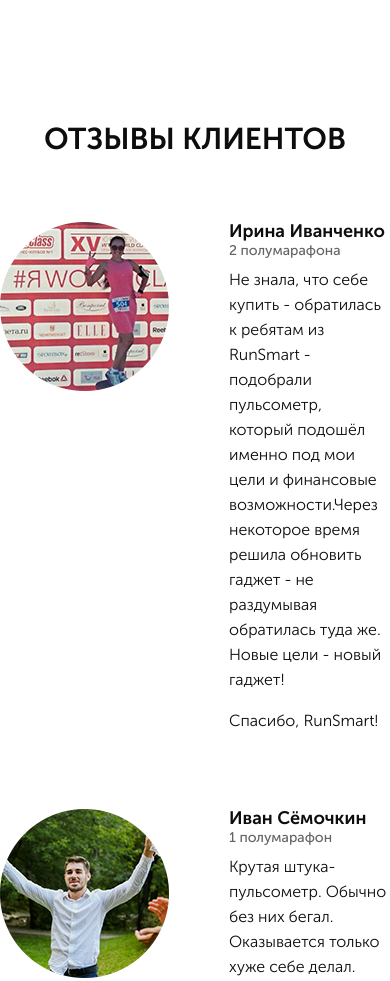
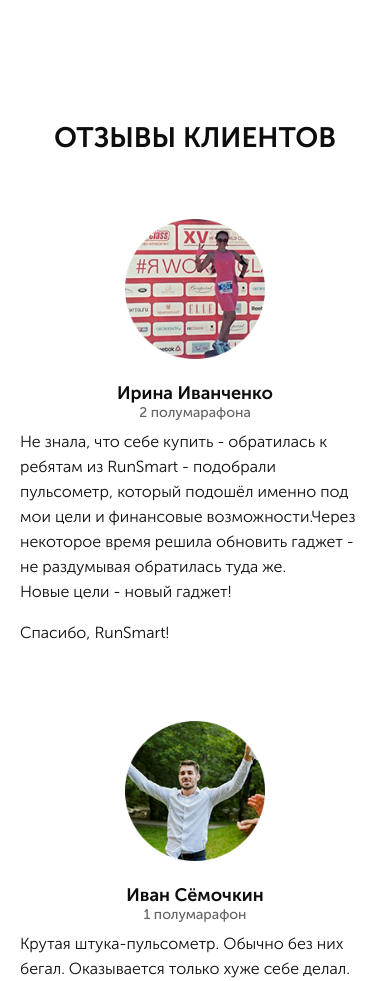
Before and after one commit to ustymbeshlei/project_pulse, a website: page src/index.html in a window 390 px wide. Shown: the part 6019-7000 px from the top of the page. Drawn offline with nearby package versions, Linux system fonts and the light colour scheme.

Commit message:
added adaptationfor reviews block

```diff
--- a/src/index.html
+++ b/src/index.html
@@ -357,7 +357,7 @@
     <section class="review">
         <div class="container">
             <h2 class="title">отзывы клиентов</h2>
-            <div class="review_customers">
+            <div class="review__customers">
                 <div class="review__customer">
                     <img src="img/reviews/photo_1.png" alt="photo_1">
                     <div class="review__customer__item">
--- a/src/sass/base/_media.scss
+++ b/src/sass/base/_media.scss
@@ -140,6 +140,17 @@
             .catalog__content {
                 justify-content: center;
             }
+
+        }
+    }
+    .review {
+        &__customers {
+            max-width: 650px;
+            margin: 0 auto ;
+
+        }
+        .title {
+            font-size: 28px;
         }
     }
 }
@@ -240,6 +251,32 @@
             }
         }
     }
+    .review {
+        .container {
+            .title {
+                font-size: 28px;
+            }
+            .review__customers {
+                max-width: 350px;
+                margin: 0 auto ;
+                .review__customer {
+                    flex-direction: column;
+                    img {
+                        width: 140px;
+                        height: 140px;
+                        margin: 0 auto;
+                        margin-bottom: 25px;
+                    }
+                    &_name, &_record {
+                        text-align: center;
+                    }
+                }
+            }
+
+
+        }
+
+    }
 }
 @media (max-width: 320px) {
     .promo {
@@ -322,4 +359,21 @@
             }
         }
     }
+    .review {
+        .container {
+            .title {
+                font-size: 21px;
+            }
+            .review__customers {
+                max-width: 260px;
+                .review__customer {
+                    img {
+                        width: 120px;
+                        height: 120px;
+                    }
+                }
+            }
+        }
+
+    }
 }
--- a/src/sass/blocks/_review.scss
+++ b/src/sass/blocks/_review.scss
@@ -1,5 +1,8 @@
 .review {
     min-height: 920px;
+    &__customers {
+        margin-bottom: 48px;
+    }
     .container{
         .review__customer {
             margin-top: 60px;
```
Also changed, not shown: src/css/style.min.css.
